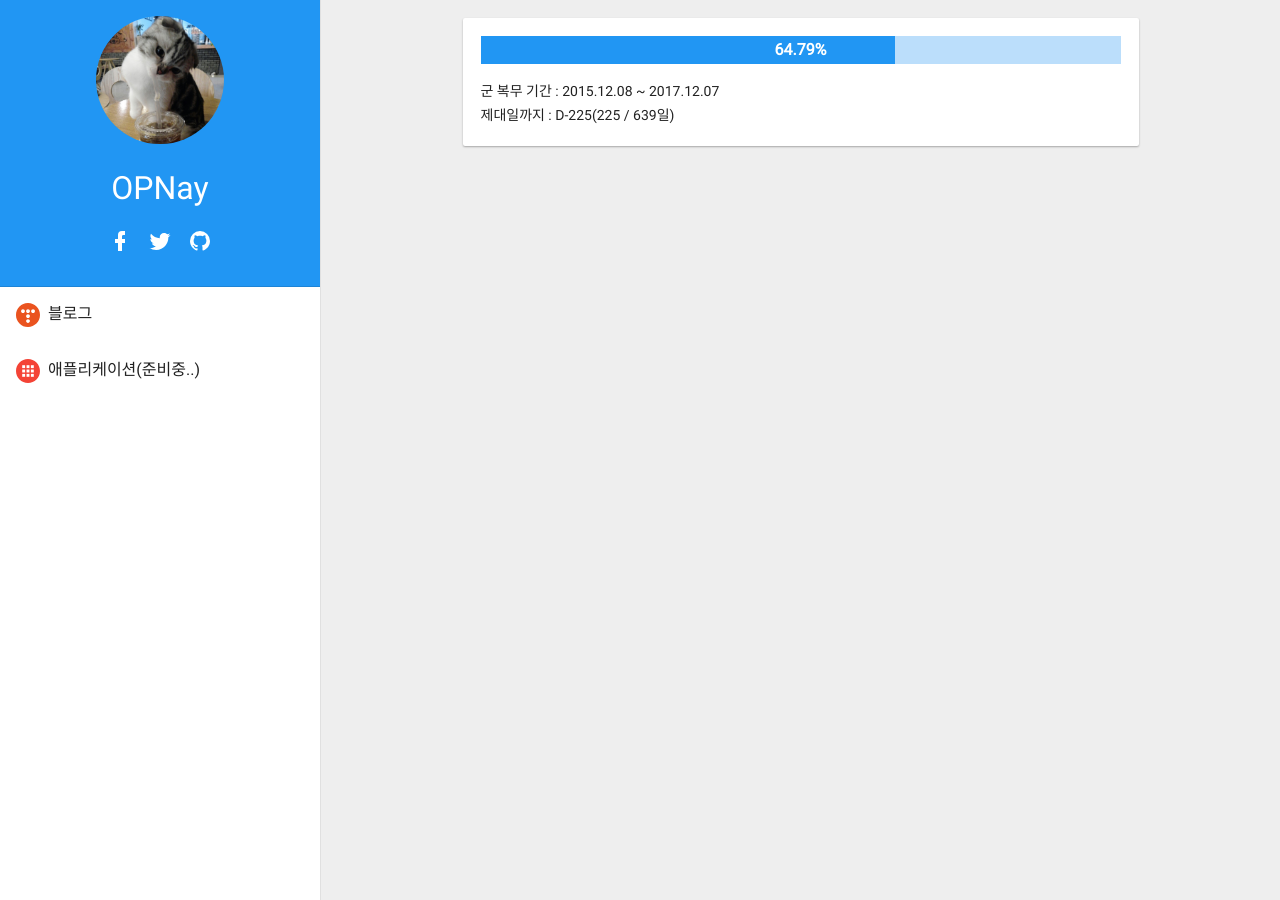
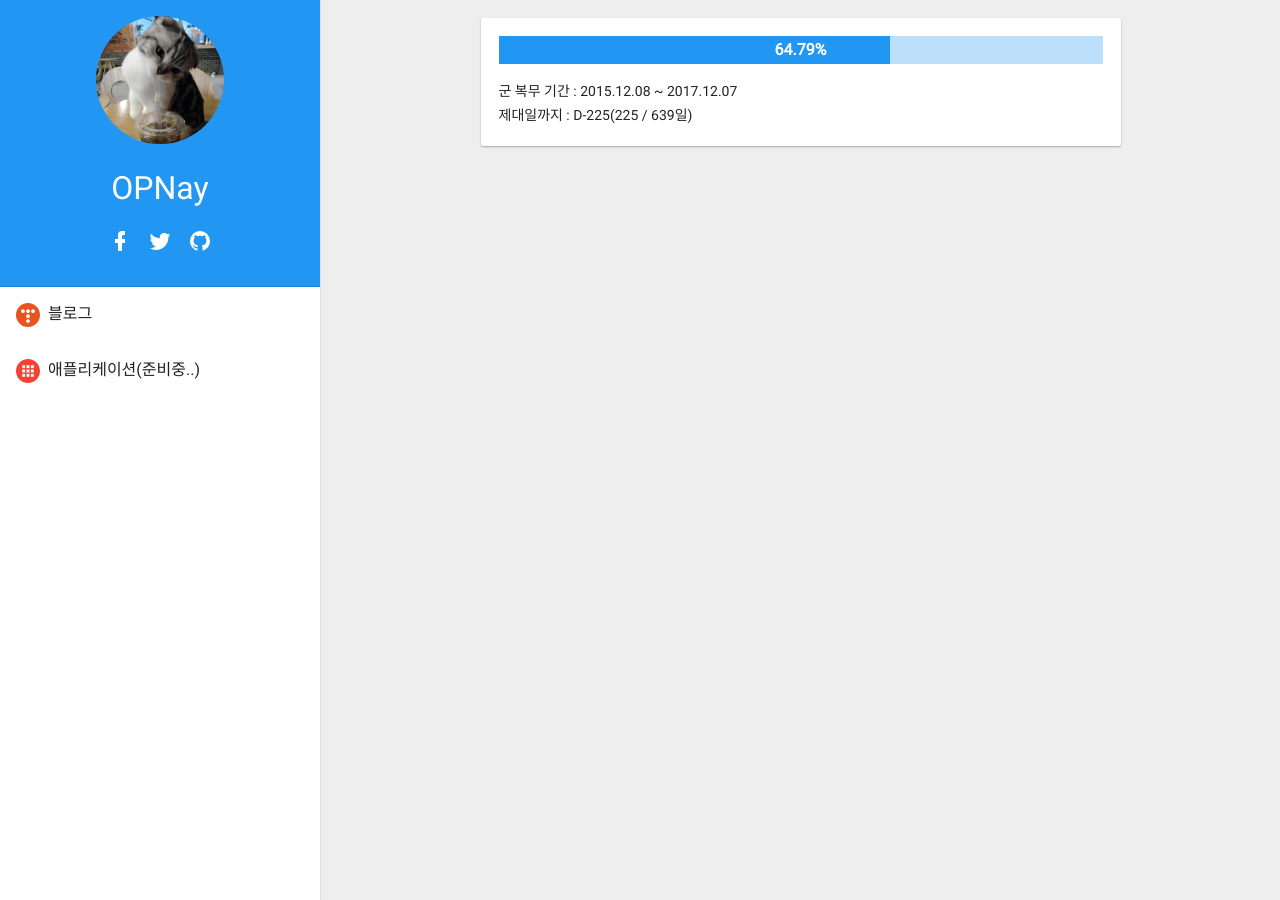
Before and after one commit to opnay/opnay.github.io, a Jekyll site: the page built from index.html, in a window 1280 px wide. Built offline with Jekyll 4.4.1, drawn with Linux system fonts in a browser that asks for light colours; some web fonts are replaced.

Commit message:
styles: Add card style for all window size

```diff
--- a/css/default.css
+++ b/css/default.css
@@ -31,3 +31,8 @@ html, body, .wrap {margin:0; padding:0; width:100%; height:100%;}
 
 /* Content Wrap */
 .wrap {background:#EEE; overflow-x:hidden; overflow-y:auto;}
+
+.card {background:#FFF; padding:18px; box-sizing:border-box;}
+.desktop .card {margin:18px auto; padding:18px; width:640px; border-radius:2px; box-shadow:0 1px 2px rgba(0,0,0,0.3);}
+.tablet .card, .mobile .card {width:100%;}
+.tablet .card ~ .card, .mobile .card ~ .card{border-top:1px solid #DDD;}
--- a/css/material.css
+++ b/css/material.css
@@ -31,5 +31,3 @@ th, td {padding:6px 12px;}
 th {background:#EEE;}
 
 blockquote, pre, code {background:#F5F5F5; margin:0 0 16px; padding:16px;}
-
-.card {background:#FFF; border-radius:2px; box-shadow:0 1px 2px rgba(0,0,0,0.3);}
--- a/index.html
+++ b/index.html
@@ -4,6 +4,3 @@ layout: default
 <div class="card">
 	{% include dday.html %}
 </div>
-<style>
-	.card {margin:18px auto; padding:18px; width:640px;}
-</style>
```
